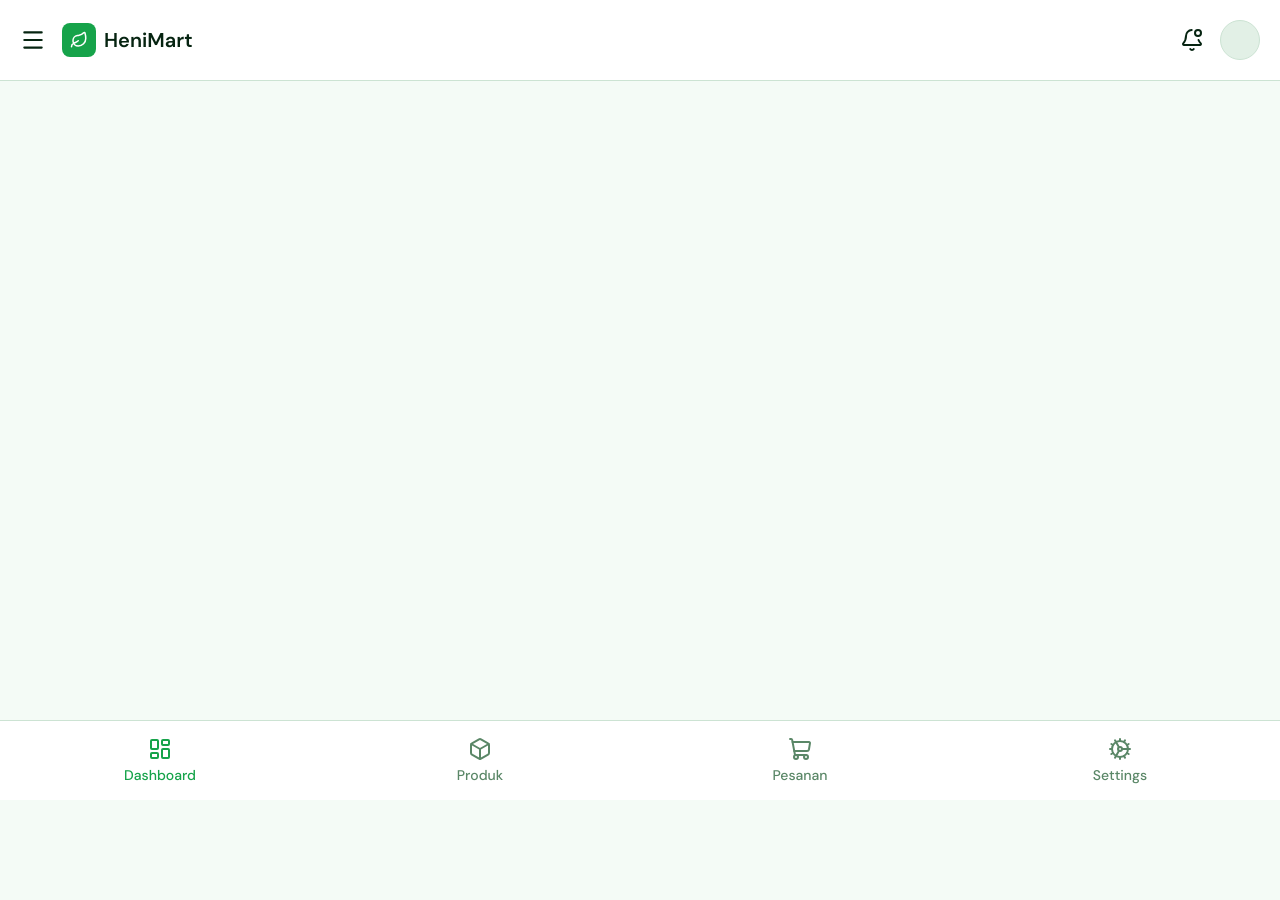
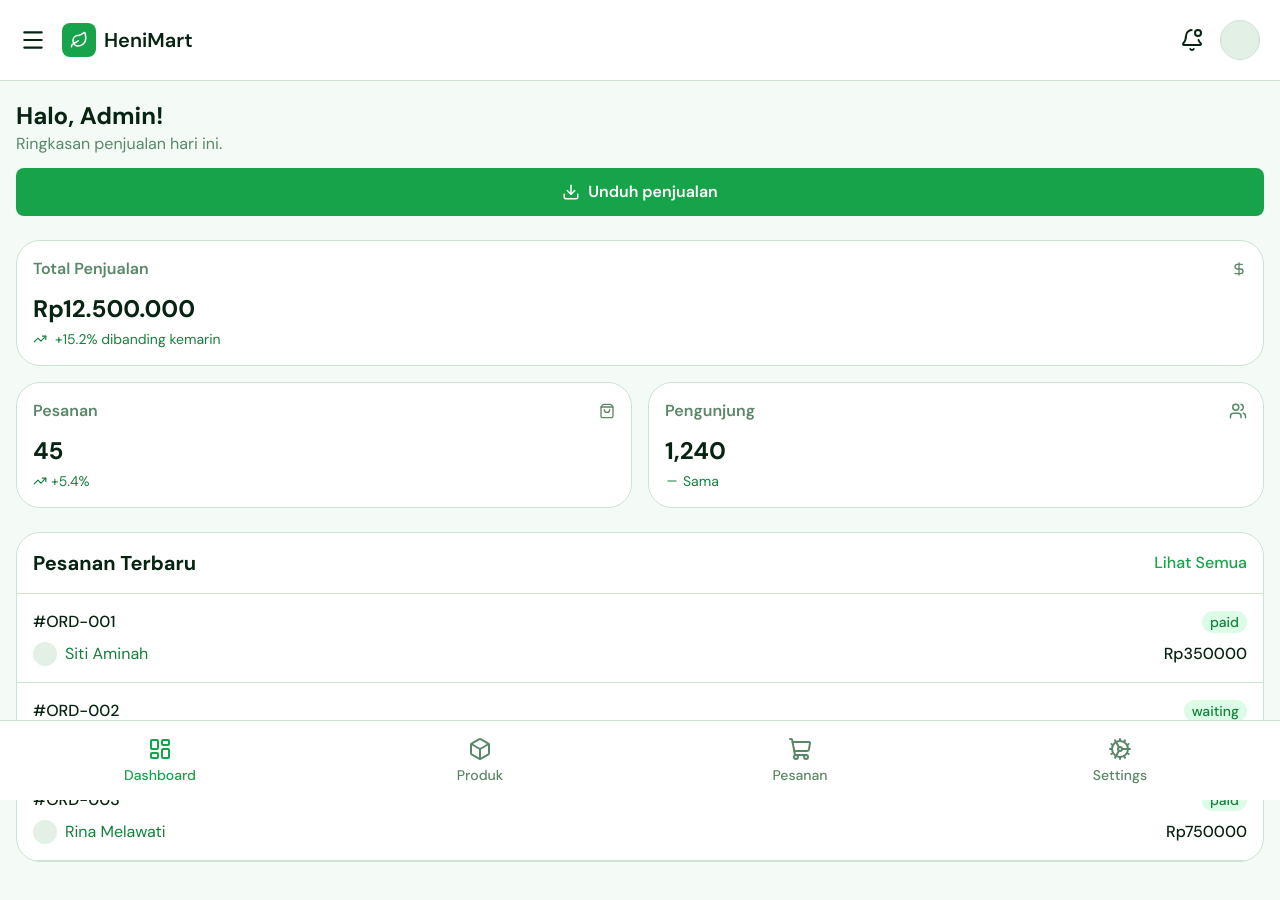
Before and after one commit to RifqyFauzan9/he-commerce, a Next.js app: page /admin/dashboard in a window 1280 px wide. Shown: the top 900 px of the page. Before the commit the page ends 800 px from the top, so only its background shows below. Built offline with nearby package versions, Linux system fonts and the light colour scheme; a web font is replaced by a local one.

Commit message:
halaman admin dengan data dummy orders

```diff
--- a/app/admin/dashboard/page.tsx
+++ b/app/admin/dashboard/page.tsx
@@ -1,5 +1,64 @@
+import { orders } from "@/app/lib/placeholder-data"
+import OrderItemRow from "@/app/ui/components/OrderItemRow"
+import { Download, TrendingUp, DollarSign, ShoppingBag, Users, Minus } from "lucide-react"
+import Link from "next/link"
+
 export default function Page() {
     return (
-        <p>Admin Dashboard</p>
-    )
+        <main className="flex flex-col px-4 py-25">
+            <h1 className="text-2xl font-bold">Halo, Admin!</h1>
+            <p className="text-muted-foreground mb-3">Ringkasan penjualan hari ini.</p>
+            <button type="button" className="bg-primary py-3 rounded-lg text-primary-foreground font-semibold flex justify-center items-center gap-2 mb-6">
+                <Download size={18} /> Unduh penjualan
+            </button>
+
+            <div className="border border-border rounded-3xl p-4 bg-white mb-4">
+                <div className="flex items-center justify-between mb-3">
+                    <p className="text-muted-foreground font-semibold">Total Penjualan</p>
+                    <DollarSign size={16} className="text-muted-foreground" />
+                </div>
+
+                <p className="text-2xl font-bold mb-1">Rp12.500.000</p>
+                <p className="text-sm text-secondary-foreground flex items-center gap-2">
+                    <TrendingUp size={14} /> +15.2% dibanding kemarin
+                </p>
+            </div>
+
+            <div className="flex gap-4 mb-6">
+                <div className="flex-1 border border-border rounded-3xl p-4 bg-white">
+                    <div className="flex items-center justify-between mb-3">
+                        <p className="text-muted-foreground font-semibold">Pesanan</p>
+                        <ShoppingBag size={16} className="text-muted-foreground" />
+                    </div>
+
+                    <p className="text-2xl font-bold mb-1">45</p>
+                    <p className="text-sm text-secondary-foreground flex items-center gap-1">
+                        <TrendingUp size={14} /> +5.4%
+                    </p>
+                </div>
+                <div className="flex-1 border border-border rounded-3xl p-4 bg-white">
+                    <div className="flex items-center justify-between mb-3">
+                        <p className="text-muted-foreground font-semibold">Pengunjung</p>
+                        <Users size={18} className="text-muted-foreground" />
+                    </div>
+
+                    <p className="text-2xl font-bold mb-1">1,240</p>
+                    <p className="text-sm text-secondary-foreground flex items-center gap-1">
+                        <Minus size={14} /> Sama
+                    </p>
+                </div>
+            </div>
+
+            <div className="rounded-3xl border border-border overflow-hidden bg-white">
+                <div className="p-4 border-b border-border flex items-center justify-between">
+                    <p className="text-xl font-bold">Pesanan Terbaru</p>
+                    <Link href="" className="text-primary font-medium">Lihat Semua</Link>
+                </div>
+
+                {orders.map(o => (
+                    <OrderItemRow order={o} />
+                ))}
+            </div>
+        </main>
+    );
 }
```
